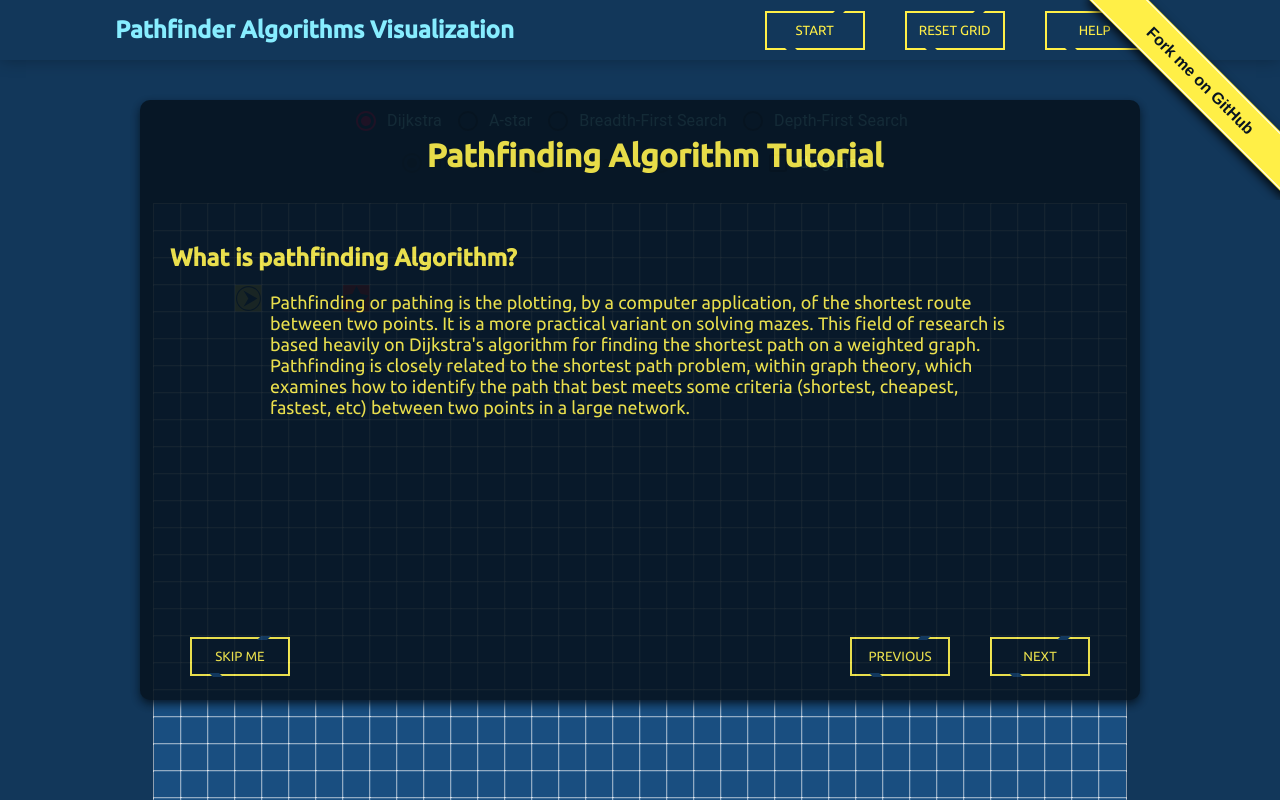
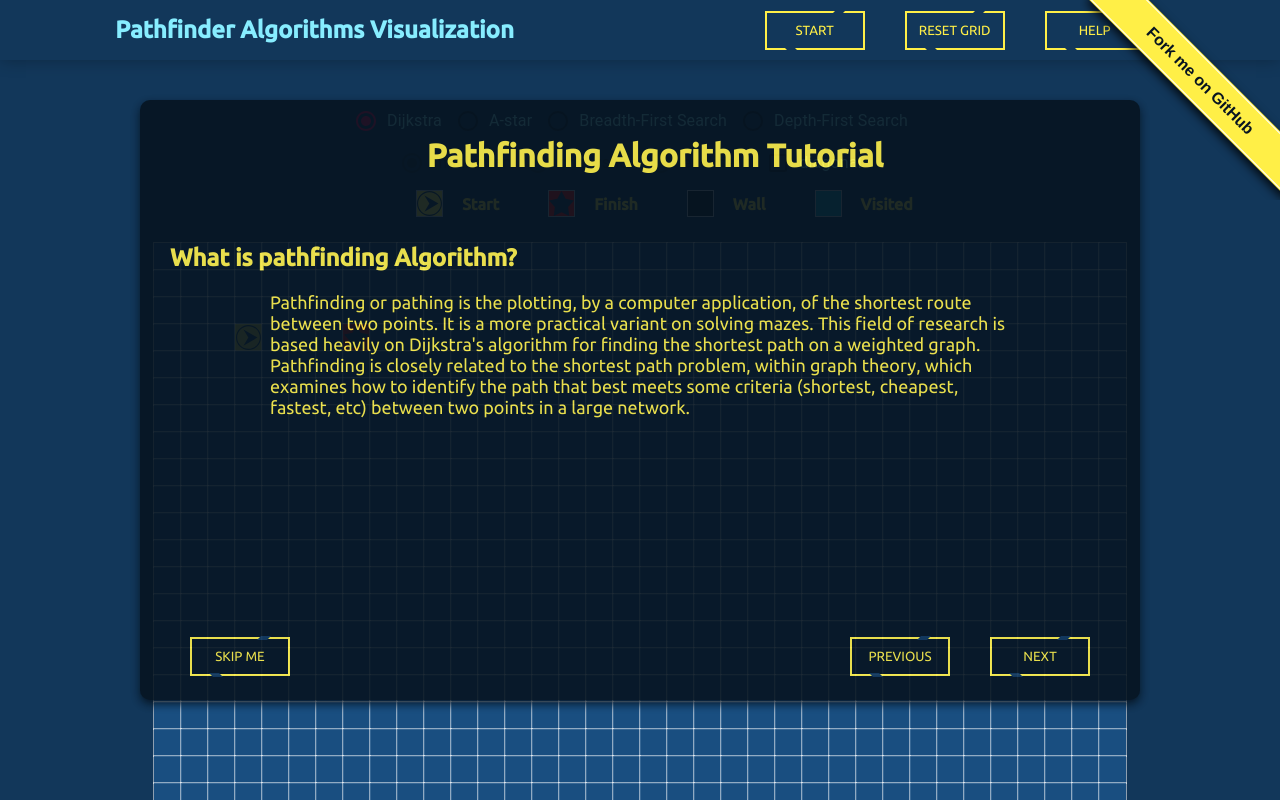
Before and after one commit to marathohoho/pathfinder-visualizer, a React (Create React App) app: page / in a window 1280 px wide. Shown: the top 800 px of the page. Built offline with nearby package versions, Linux system fonts and the light colour scheme.

Commit message:
added history (annotations) for wall vertices

```diff
--- /dev/null
+++ b/src/Components/GridAnnotation.js
@@ -0,0 +1,60 @@
+import React from "react";
+import "../PathfinderVisualizer/Vertex/Vertex.scss";
+
+function GridAnnotation() {
+  const start_overlay = (
+    <svg
+      id="start-svg"
+      xmlns="http://www.w3.org/2000/svg"
+      xmlnsXlink="http://www.w3.org/1999/xlink"
+      width="27px"
+      height="27px"
+      viewBox="0 0 54 54"
+      style={{ transform: "rotate(0deg)" }}
+    >
+      <path
+        fillRule="evenodd"
+        fill="#12375a"
+        d="M24.996,49.999 C11.214,49.999 0.002,38.785 0.002,25.001 C0.002,11.216 11.214,0.001 24.996,0.001 C38.782,0.001 49.998,11.216 49.998,25.001 C49.998,38.785 38.782,49.999 24.996,49.999 ZM24.996,2.294 C12.479,2.294 2.296,12.480 2.296,25.001 C2.296,37.521 12.479,47.706 24.996,47.706 C37.517,47.706 47.704,37.521 47.704,25.001 C47.704,12.480 37.517,2.294 24.996,2.294 ZM14.887,41.362 L24.672,24.911 L14.887,8.971 L42.940,25.164 L14.887,41.362 Z"
+      />
+    </svg>
+  );
+  const finish_overlay = (
+    <svg
+      xmlns="http://www.w3.org/2000/svg"
+      xmlnsXlink="http://www.w3.org/1999/xlink"
+      width="27px"
+      height="27px"
+      viewBox="0 0 54 54"
+    >
+      <path
+        fillRule="evenodd"
+        fill="#12375a"
+        d="M25.000,0.001 L33.239,15.714 L49.997,19.099 L38.332,32.195 L40.449,49.999 L25.000,42.379 L9.551,49.999 L11.668,32.195 L0.003,19.099 L16.761,15.714 L25.000,0.001 "
+      />
+    </svg>
+  );
+
+  return (
+    <div className="grid-annotations">
+      <div className="group">
+        <div className="box box-start">{start_overlay}</div>
+        <h1>Start</h1>
+      </div>
+      <div className="group">
+        <div className="box box-finish">{finish_overlay}</div>
+        <h1>Finish</h1>
+      </div>
+      <div className="group">
+        <div className="box box-wall"></div>
+        <h1>Wall</h1>
+      </div>
+      <div className="group">
+        <div className="box box-visited"></div>
+        <h1>Visited</h1>
+      </div>
+    </div>
+  );
+}
+
+export default GridAnnotation;
--- a/src/PathfinderVisualizer/PathfinderVisualizer.jsx
+++ b/src/PathfinderVisualizer/PathfinderVisualizer.jsx
@@ -3,7 +3,7 @@ import GridContext from "../context/grid/gridContext";
 import "./PathfinderVisualizer.css";
 import Vertex from "./Vertex/Vertex";
 import DistancePicker from "../Components/Methods";
-
+import GridAnnotaion from "../Components/GridAnnotation";
 import {
   createInitialGrid,
   createGridWithWalls,
@@ -40,7 +40,6 @@ const PathfinderVisualizer = () => {
   };
 
   useEffect(() => {
-    // eslint-disable-next-line
     setGrid(createInitialGrid(start_finish));
   }, []);
 
@@ -162,6 +161,7 @@ const PathfinderVisualizer = () => {
         getDistanceMethod={chooseDistanceMethod}
         chooseDiagonal={chooseDiagonalMethod}
       />
+      <GridAnnotaion />
       <table className="grid" draggable="false">
         <tbody className="grid" draggable="false">
           {grid.map((row, row_index) => {
--- a/src/PathfinderVisualizer/Vertex/Vertex.scss
+++ b/src/PathfinderVisualizer/Vertex/Vertex.scss
@@ -1,7 +1,12 @@
-$wall_color: #071421;
+@import url("https://fonts.googleapis.com/css?family=Ubuntu:400,500&display=swap");
+
+$navbar_background: #12375a;
+$navbar_background_dark: #071421;
 $button_background: #ffef47;
 $text_color: #87edff;
 $text_color2: #ff8266;
+$app_font: "Ubuntu", sans-serif;
+$wall_color: #071421;
 
 .vertex {
   opacity: 0.75;
@@ -133,3 +138,46 @@ $text_color2: #ff8266;
     background-color: $button_background;
   }
 }
+
+.grid-annotations {
+  display: flex;
+  flex-direction: row;
+  justify-content: center;
+}
+
+.grid-annotations .group {
+  display: flex;
+  flex-direction: row;
+  align-items: center;
+  justify-content: center;
+  font-family: $app_font;
+  font-size: 8px;
+  font-weight: lighter;
+  color: $button_background;
+  margin-left: 50px;
+}
+
+.box {
+  opacity: 1;
+  width: 25px;
+  height: 25px;
+  outline: 1px solid rgba(255, 255, 255, 0.699);
+  background: inherit;
+  display: inline-block;
+  background: $button_background;
+  margin-right: 20px;
+}
+.box-wall {
+  background-color: $wall_color;
+}
+.boxt-start {
+  background: $button_background;
+}
+
+.box-finish {
+  background: red;
+}
+
+.box-visited {
+  background: rgba(0, 190, 218, 0.75);
+}
```
